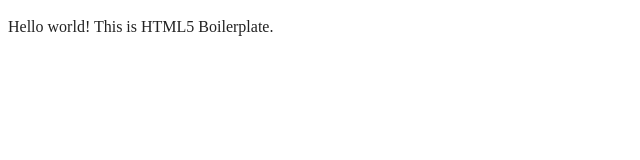
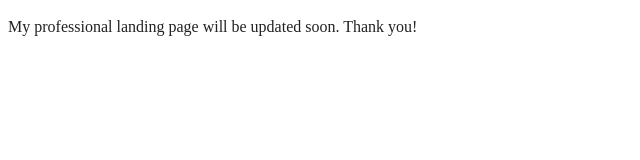
Before and after one commit to platting/theoperatenor.com, a website built with webpack: page index.html in a window 1280 px wide. Shown: the whole page, without its empty margins (0-640 px from the left). Built offline with nearby package versions, Linux system fonts and the light colour scheme.

Commit message:
CNAME update

```diff
--- a/index.html
+++ b/index.html
@@ -25,7 +25,7 @@
 <body>
 
   <!-- Add your site or application content here -->
-  <p>Hello world! This is HTML5 Boilerplate.</p>
+  <p>My professional landing page will be updated soon. Thank you!</p>
   <script src="js/app.js"></script>
 
 </body>
```
Also changed, not shown: 1 other file.
